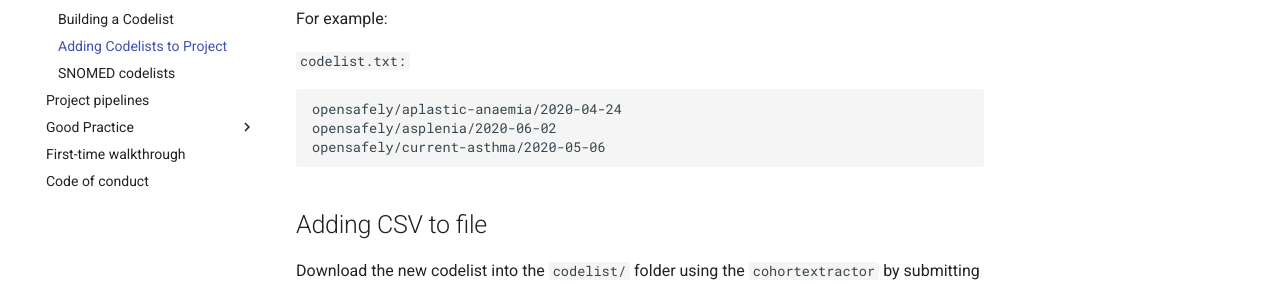
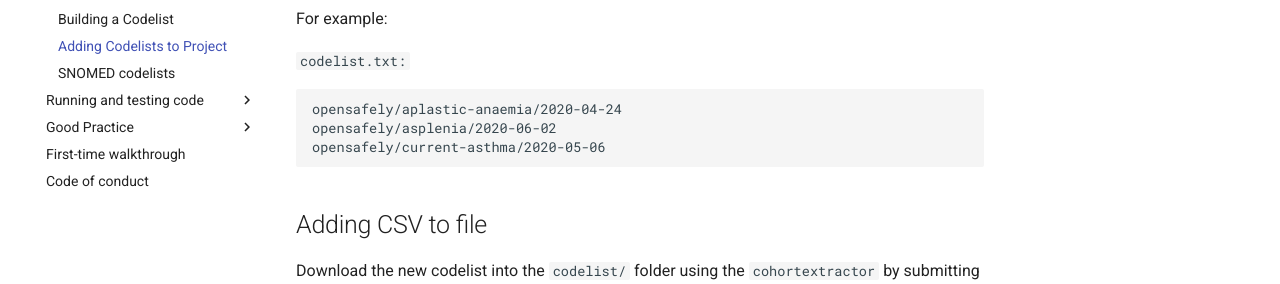
Before and after one commit to opensafely/documentation, an MkDocs documentation site: the page built from docs/codelist-project.md, in a window 1280 px wide. Shown: the part 415-699 px from the top of the page. Built offline with MkDocs 1.6.1 and Material for MkDocs 9.7.7, drawn with Linux system fonts in a browser that asks for light colours.

Commit message:
rename codelist files

```diff
--- a/mkdocs.yml
+++ b/mkdocs.yml
@@ -38,10 +38,13 @@
     - Measures: measures.md
     - Codelists:
         - Introduction to Codelists: codelist-intro.md
-        - Building a Codelist: codelist_creation.md
-        - Adding Codelists to Project: codelist_project.md
-        - SNOMED codelists: snomed.md
-    - Project pipelines: project-pipelines.md
+        - Building a Codelist: codelist-creation.md
+        - Adding Codelists to Project: codelist-project.md
+        - SNOMED codelists: codelist-snomed.md
+    - Running and testing code:
+        - Overview: pipelines-overview.md
+        - Project pipelines: project-pipelines.md
+
     - Good Practice:
         - Good practice: good-practice-intro.md
         - Developing a Protocol: protocol.md
```
Also changed, not shown: docs/codelist-creation.md (renamed from docs/codelist_creation.md), docs/codelist-project.md (renamed from docs/codelist_project.md), docs/codelist-snomed.md (renamed from docs/snomed.md).
